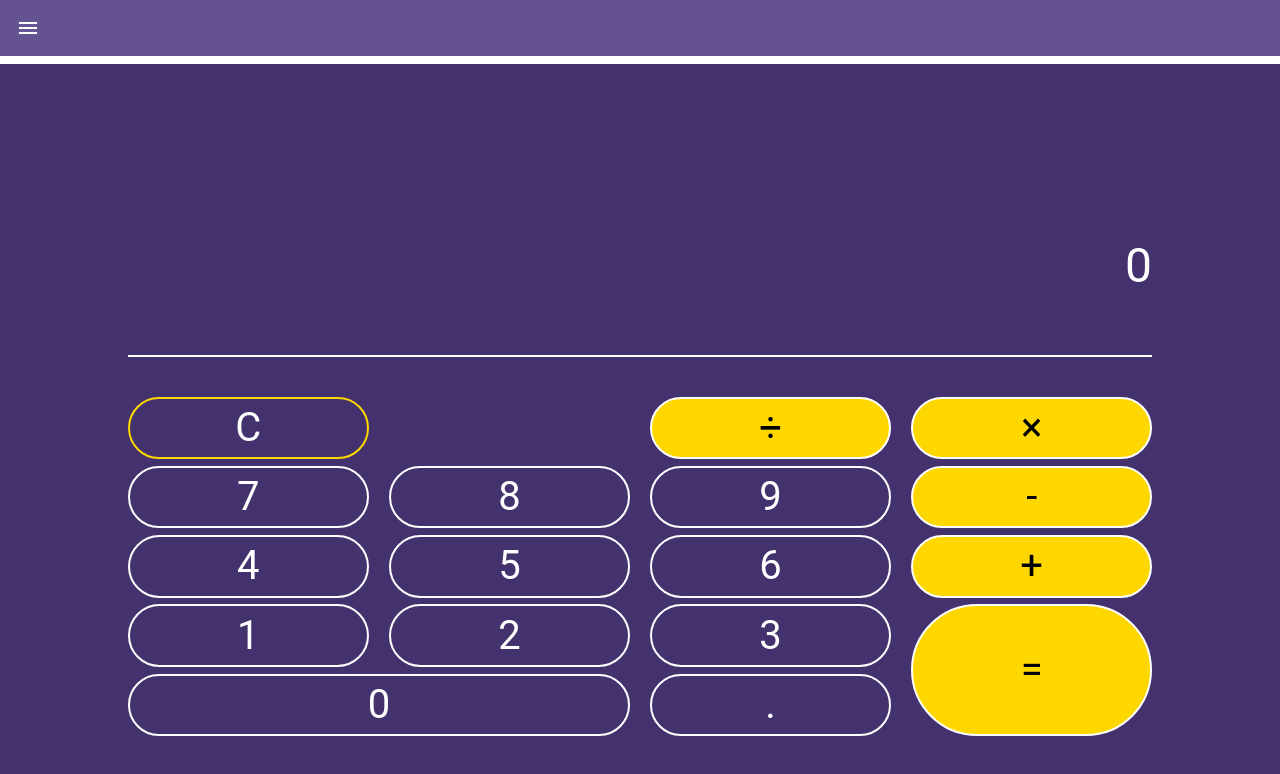
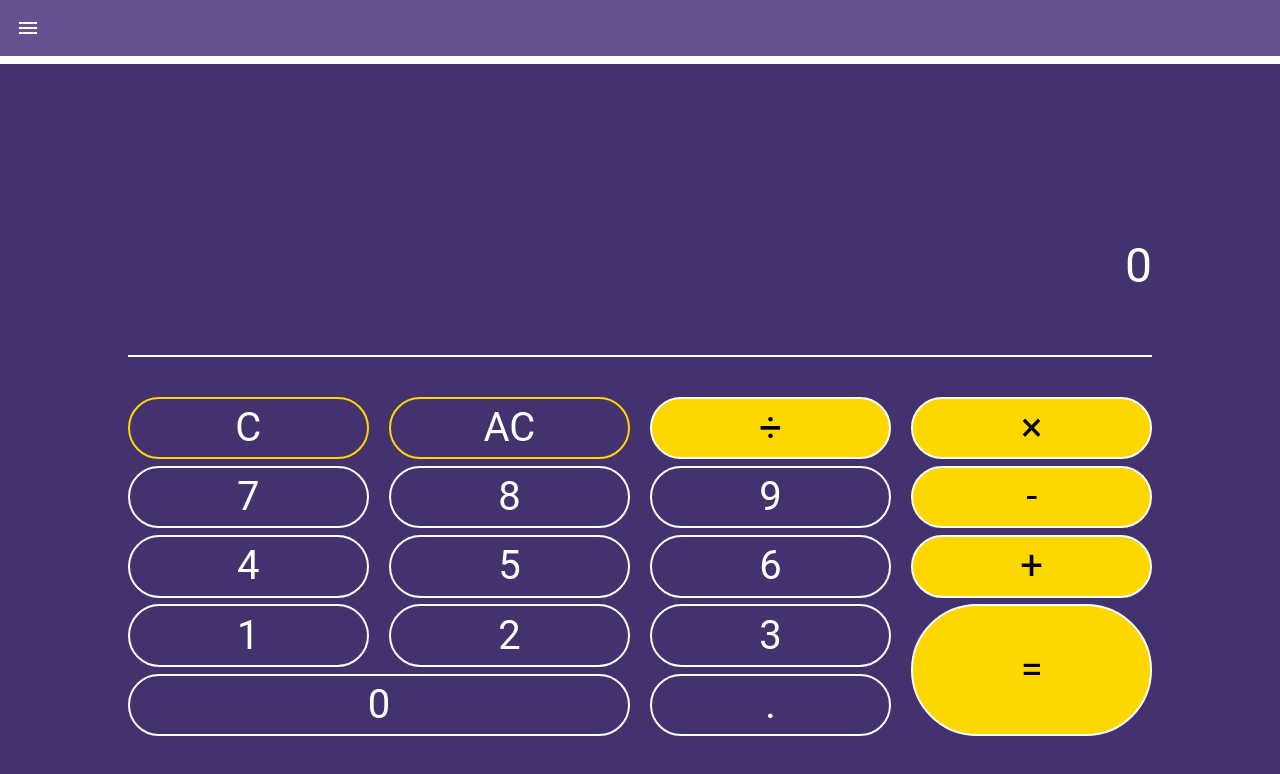
Before and after one commit to khoa0101/Calculator, a React (Create React App) app: page /home in a window 1280 px wide. Shown: the top 774 px of the page. Built offline with nearby package versions, Linux system fonts and the light colour scheme.

Commit message:
Add all clear function

```diff
--- a/src/components/ExploreContainer.js
+++ b/src/components/ExploreContainer.js
@@ -14,6 +14,7 @@ class ExploreContainer extends React.Component{
     this.handleClear = this.handleClear.bind(this);
     this.handleCalculation = this.handleCalculation.bind(this);
     this.handleFinalize = this.handleFinalize.bind(this);
+    this.handleAllClear = this.handleAllClear.bind(this);
   }
 
   handleClear(e){
@@ -22,6 +23,15 @@ class ExploreContainer extends React.Component{
       expression: '',
       result: '0',
     });
+  }
+
+  handleAllClear(e){
+    e.preventDefault();
+    this.setState({
+      expression: '',
+      log : [],
+      result: '',
+    })
   }
 
   handleCalculation(e){
@@ -100,6 +110,7 @@ class ExploreContainer extends React.Component{
         </div>
         <div className="numpad-container">
           <button className='clear-key' onClick={this.handleClear}>C</button>
+          <button className='clear-key' onClick={this.handleAllClear}>AC</button>
           {nums.map((i) => (
             <button key={i} className='num-key' id={`key-${i}`} onClick={this.handleCalculation} value={`${i}`}>{i}</button>
             ))
```
